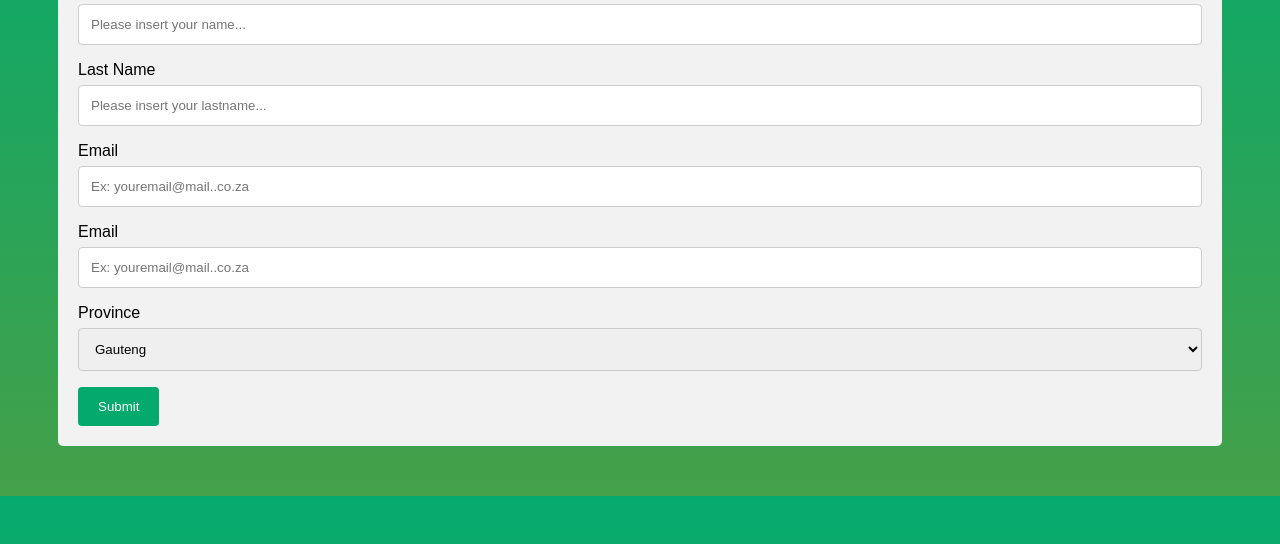
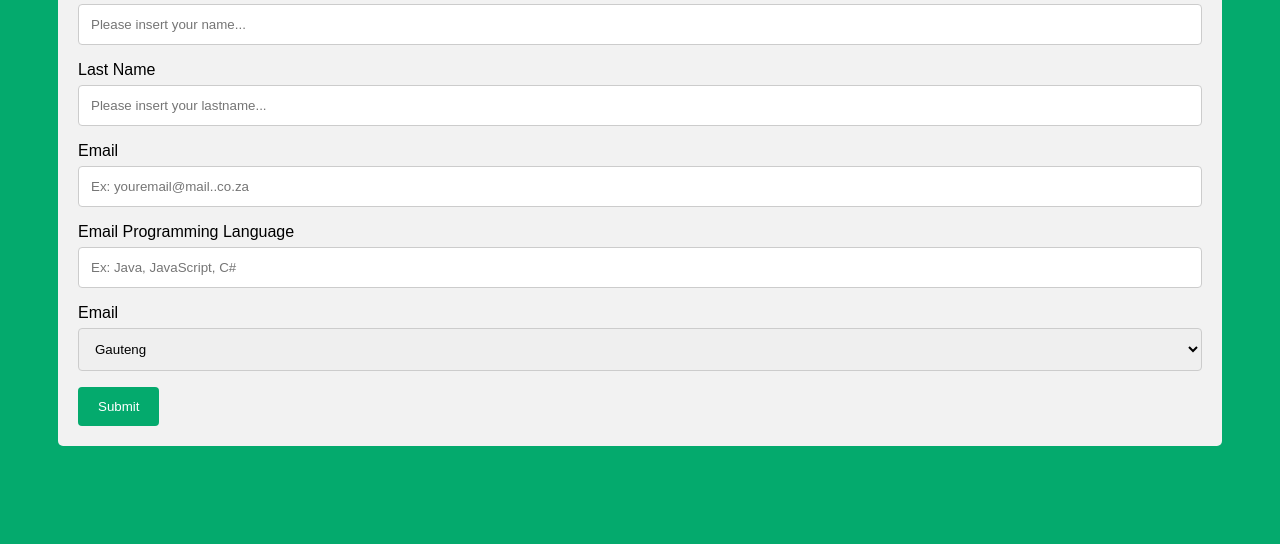
Before and after one commit to monaSaurusRex/Web_Basics_Exercises, a plain HTML site: page Basic_HTML_Form/index.html in a window 1280 px wide. Shown: the part 170-714 px from the top of the page. Drawn offline with Linux system fonts and the light colour scheme.

Commit message:
Created files for basic HTML for and created js function to capture data from form and print out in console.

```diff
--- a/Basic_HTML_Form/index.html
+++ b/Basic_HTML_Form/index.html
@@ -25,8 +25,9 @@
             <input type="text" id="email" name="email" placeholder="Ex: youremail@mail..co.za">
             <label for="email">Email</label>
 
-            <input type="text" id="email" name="email" placeholder="Ex: youremail@mail..co.za">
-            <label for="province">Province</label>
+            <label for="email">Programming Language</label>
+            <input type="text" id="proLang" name="proLang" placeholder="Ex: Java, JavaScript, C#">
+            <label for="email">Email</label>
 
             <select id="country" name="country">
                 <option value="gau">Gauteng</option>
--- a/Basic_HTML_Form/index.js
+++ b/Basic_HTML_Form/index.js
@@ -1,23 +1,17 @@
 function getUserData(){
-
 
     let fname = document.getElementById("fname").value;
     let lname = document.getElementById("lname").value;
     let email = document.getElementById("email").value;
-
+    let proLang = document.getElementById("or")
+    // let province = document.getElementById("province").value;
 
     console.log(`
-        First Name: ${fname}
-         Last Name: ${lname}
-             Email: ${email}
-          Province: ${province}
-
+              First Name: ${fname}
+               Last Name: ${lname}
+                   Email: ${email}
+    Programming Language: ${proLang}
 
     `)
 
-    console.log(lname)
-
-
-
-
 }
--- a/Basic_HTML_Form/style.css
+++ b/Basic_HTML_Form/style.css
@@ -1,11 +1,11 @@
 body {
     font-family: Arial, Helvetica, sans-serif;
     background-color: #04AA6D;
-    background-image: -webkit-linear-gradient(#04AA6D,#45a049);
+    /* background-image: -webkit-linear-gradient(#04AA6D,#45a049);
     background-image: -moz-linear-gradient(#04AA6D,#45a049);
     background-image: -o-linear-gradient(#04AA6D,#45a049);
     background-image: -ms-linear-gradient(#04AA6D,#45a049);
-    background: linear-gradient(#04AA6D,#45a049);
+    background: linear-gradient(#04AA6D,#45a049); */
 }
 
 * {box-sizing: border-box;}
```
